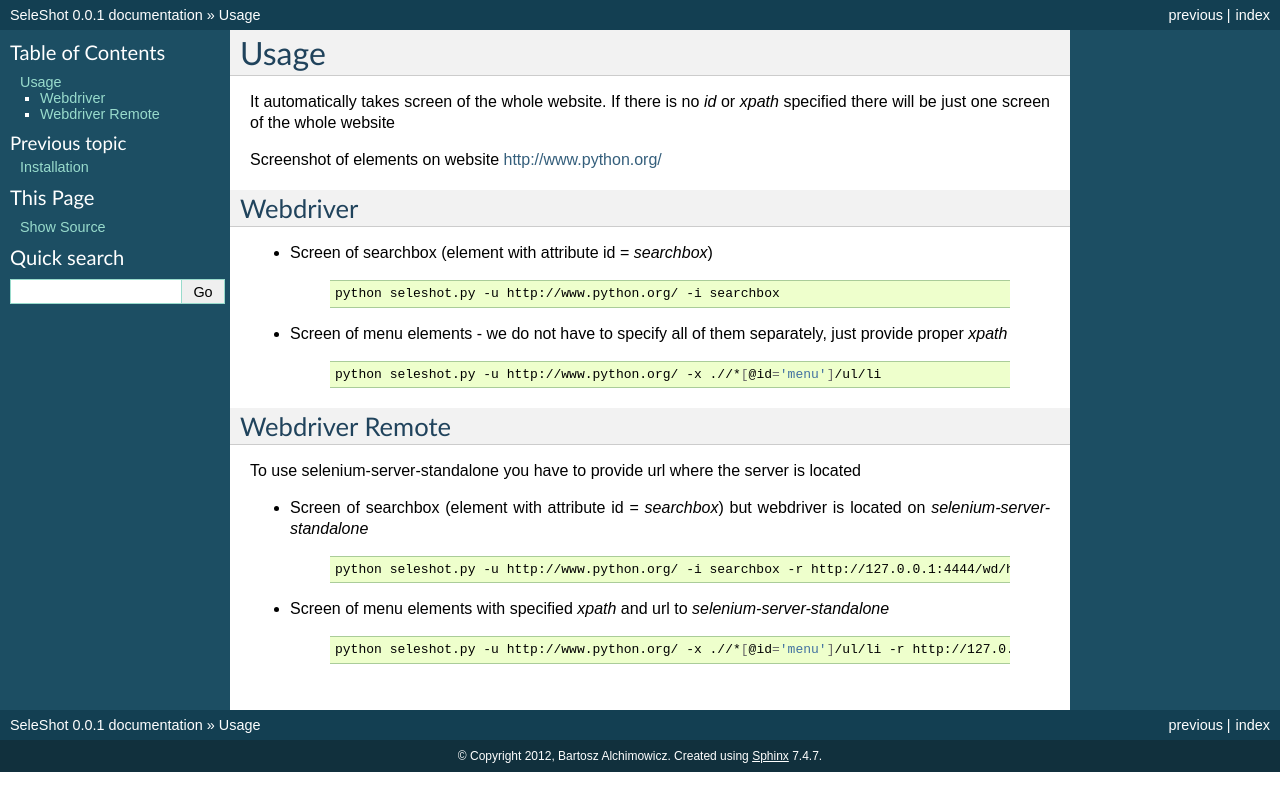
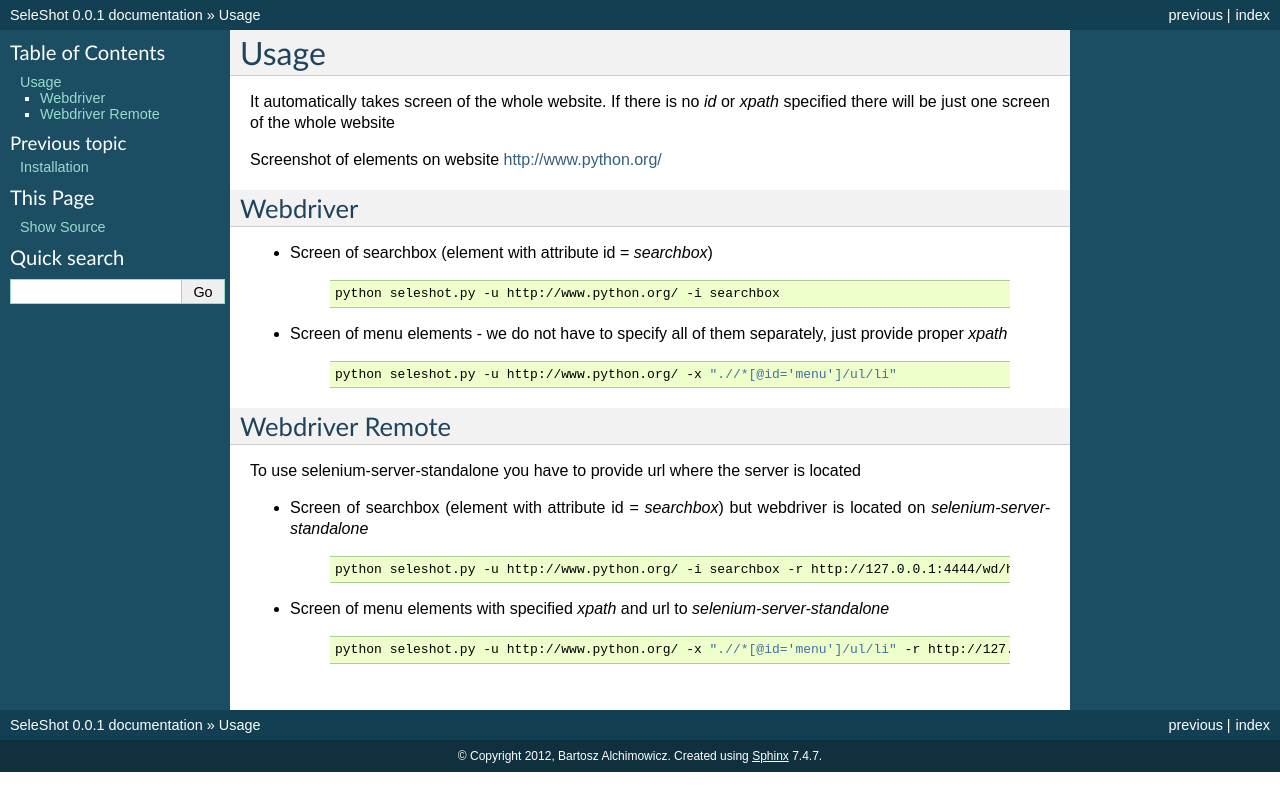
Before and after one commit to perfidia/seleshot, a Sphinx documentation site: the page built from docs/usage.txt, in a window 1280 px wide. Shown: the top 811 px of the page. Built offline with Sphinx 7.4.7, drawn with Linux system fonts in a browser that asks for light colours.

Commit message:
documentation xpath quotes fix

```diff
--- a/docs/usage.txt
+++ b/docs/usage.txt
@@ -18,7 +18,7 @@
 
     .. code-block:: bash
 
-        python seleshot.py -u http://www.python.org/ -x .//*[@id='menu']/ul/li
+        python seleshot.py -u http://www.python.org/ -x ".//*[@id='menu']/ul/li"
 
 Webdriver Remote
 ------------
@@ -35,4 +35,4 @@
 
     .. code-block:: bash
 
-        python seleshot.py -u http://www.python.org/ -x .//*[@id='menu']/ul/li -r http://127.0.0.1:4444/wd/hub
+        python seleshot.py -u http://www.python.org/ -x ".//*[@id='menu']/ul/li" -r http://127.0.0.1:4444/wd/hub
```
